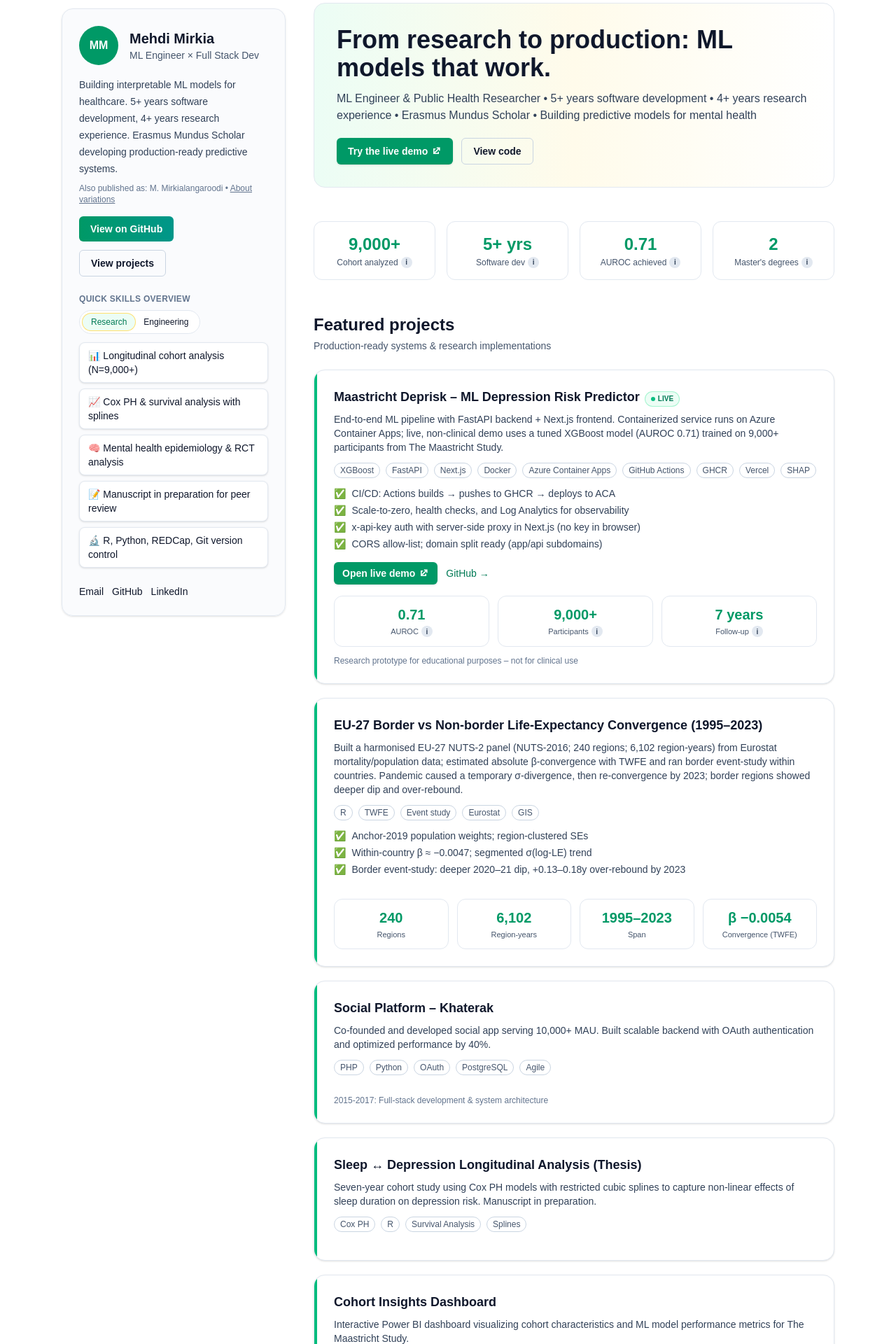
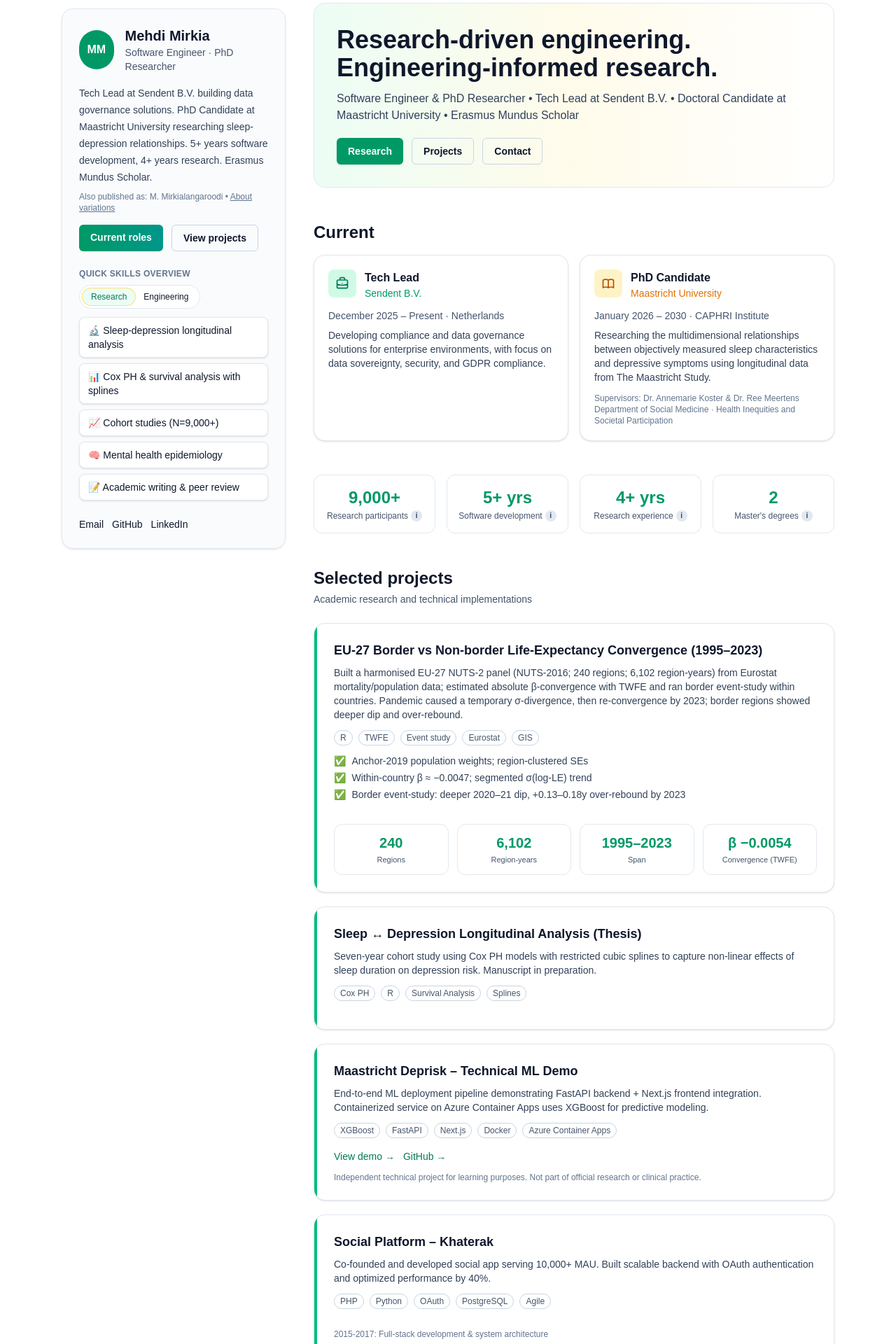
Before and after one commit to mehdimkia/mehdimirkia-landing, a Next.js app: page / in a window 1280 px wide. Shown: the part 20-1940 px from the top of the page at 70% size. Built offline with nearby package versions, Linux system fonts and the light colour scheme.

Commit message:
Update site: Software Engineer @ Sendent + PhD Candidate @ Maastricht

```diff
--- a/app/layout.tsx
+++ b/app/layout.tsx
@@ -4,34 +4,34 @@
 export const metadata: Metadata = {
   metadataBase: new URL("https://mehdimirkia.com"),
   title: {
-    default: "Mehdi Mirkia — Public Health × AI",
+    default: "Mehdi Mirkia — Software Engineer · PhD Researcher",
     template: "%s · Mehdi Mirkia",
   },
   description:
-    "Portfolio showcasing machine learning + public health projects, including depression-risk modeling and full-stack demos.",
+    "Software Engineer at Sendent B.V. and PhD Candidate at Maastricht University. Research in sleep-depression relationships and data governance solutions.",
   icons: { icon: "/favicon.ico" },
   openGraph: {
     type: "website",
     url: "https://mehdimirkia.com",
     siteName: "Mehdi Mirkia",
-    title: "Mehdi Mirkia — Public Health × AI",
+    title: "Mehdi Mirkia — Software Engineer · PhD Researcher",
     description:
-      "Portfolio showcasing ML + public health projects, including depression-risk modeling and full-stack demos.",
+      "Software Engineer at Sendent B.V. and PhD Candidate at Maastricht University.",
     images: [
       {
         url: "/og.png",
         width: 1200,
         height: 630,
-        alt: "Mehdi Mirkia — Public Health × AI",
+        alt: "Mehdi Mirkia — Software Engineer · PhD Researcher",
       },
     ],
     locale: "en_US",
   },
   twitter: {
     card: "summary_large_image",
-    title: "Mehdi Mirkia — Public Health × AI",
+    title: "Mehdi Mirkia — Software Engineer · PhD Researcher",
     description:
-      "Portfolio showcasing ML + public health projects, including depression-risk modeling and full-stack demos.",
+      "Software Engineer at Sendent B.V. and PhD Candidate at Maastricht University.",
     images: ["/og.png"],
   },
   alternates: { canonical: "/" },
@@ -72,9 +72,19 @@
               "@type": "Person",
               name: "Mehdi Mirkia",
               url: "https://mehdimirkia.com",
-              jobTitle: "Machine Learning / Public Health",
+              jobTitle: "Software Engineer & PhD Researcher",
+              worksFor: [
+                {
+                  "@type": "Organization",
+                  name: "Sendent B.V.",
+                },
+                {
+                  "@type": "EducationalOrganization",
+                  name: "Maastricht University",
+                },
+              ],
               sameAs: [
-                "https://www.linkedin.com/in/mehdimirkia",
+                "https://www.linkedin.com/in/mirkia",
                 "https://github.com/mehdimkia",
               ],
             }),
--- a/app/page.tsx
+++ b/app/page.tsx
@@ -82,62 +82,30 @@
 
   const skills: Record<Track, string[]> = {
     phd: [
-      '📊 Longitudinal cohort analysis (N=9,000+)',
-      '📈 Cox PH & survival analysis with splines',
-      '🧠 Mental health epidemiology & RCT analysis',
-      '📝 Manuscript in preparation for peer review',
-      '🔬 R, Python, REDCap, Git version control',
+      '🔬 Sleep-depression longitudinal analysis',
+      '📊 Cox PH & survival analysis with splines',
+      '📈 Cohort studies (N=9,000+)',
+      '🧠 Mental health epidemiology',
+      '📝 Academic writing & peer review',
     ],
     eng: [
-      '🚀 FastAPI + Docker deployment (live on Azure Container Apps)',
-      '⚙️ CI/CD: GitHub Actions → GHCR → ACA',
-      '🔐 x-api-key auth + CORS allow-list',
-      '🌐 Next.js on Vercel (server route proxy)',
-      '🤖 ML (XGBoost, AUROC 0.71, SHAP)',
+      '🏢 Data governance & GDPR compliance',
+      '⚙️ Enterprise software architecture',
+      '🚀 Full-stack development (Next.js, FastAPI)',
+      '🔐 Security & access control systems',
+      '☁️ Cloud deployment (Azure, Docker, CI/CD)',
     ],
   };
 
   /* ---------- Personal metrics ---------- */
   const personalMetrics: Metric[] = [
-    { value: '9,000+', label: 'Cohort analyzed', tooltip: 'The Maastricht Study participants' },
-    { value: '5+ yrs', label: 'Software dev', tooltip: 'Full-stack development experience' },
-    { value: '0.71', label: 'AUROC achieved', tooltip: 'Depression prediction model performance' },
-    { value: '2', label: "Master's degrees", tooltip: 'MPH (UCD) + MSc Public Health (Maastricht, ongoing)' },
-  ];
-
-  /* ---------- Deprisk project metrics ---------- */
-  const depriskMetrics: Metric[] = [
-    { value: '0.71', label: 'AUROC', tooltip: 'Area under the ROC curve on held-out cohort' },
-    { value: '9,000+', label: 'Participants', tooltip: 'Sample size from The Maastricht Study' },
-    { value: '7 years', label: 'Follow-up', tooltip: 'Longitudinal observation horizon' },
+    { value: '9,000+', label: 'Research participants', tooltip: 'The Maastricht Study cohort' },
+    { value: '5+ yrs', label: 'Software development', tooltip: 'Full-stack and ML engineering' },
+    { value: '4+ yrs', label: 'Research experience', tooltip: 'Epidemiology and mental health' },
+    { value: '2', label: "Master's degrees", tooltip: 'MPH (UCD) + MSc Public Health (Maastricht)' },
   ];
 
   const projects: Project[] = [
-    {
-      title: 'Maastricht Deprisk – ML Depression Risk Predictor',
-      live: true,
-      blurb:
-        'End-to-end ML pipeline with FastAPI backend + Next.js frontend. Containerized service runs on Azure Container Apps; live, non-clinical demo uses a tuned XGBoost model (AUROC 0.71) trained on 9,000+ participants from The Maastricht Study.',
-      tags: [
-        'XGBoost', 'FastAPI', 'Next.js', 'Docker', 'Azure Container Apps', 'GitHub Actions', 'GHCR', 'Vercel', 'SHAP',
-      ],
-      primary: {
-        href: 'https://maastrichtdeprisk.mehdimirkia.com/',
-        label: 'Open live demo',
-        external: true,
-      },
-      links: [
-        { href: 'https://github.com/mehdimkia/maastrichtDeprisk', label: 'GitHub', external: true },
-      ],
-      bullets: [
-        'CI/CD: Actions builds → pushes to GHCR → deploys to ACA',
-        'Scale-to-zero, health checks, and Log Analytics for observability',
-        'x-api-key auth with server-side proxy in Next.js (no key in browser)',
-        'CORS allow-list; domain split ready (app/api subdomains)',
-      ],
-      note: 'Research prototype for educational purposes – not for clinical use',
-      metrics: depriskMetrics,
-    },
     {
       title: 'EU-27 Border vs Non-border Life-Expectancy Convergence (1995–2023)',
       blurb:
@@ -157,6 +125,24 @@
       ],
     },
     {
+      title: 'Sleep ↔ Depression Longitudinal Analysis (Thesis)',
+      blurb:
+        'Seven-year cohort study using Cox PH models with restricted cubic splines to capture non-linear effects of sleep duration on depression risk. Manuscript in preparation.',
+      tags: ['Cox PH', 'R', 'Survival Analysis', 'Splines'],
+      links: [],
+    },
+    {
+      title: 'Maastricht Deprisk – Technical ML Demo',
+      blurb:
+        'End-to-end ML deployment pipeline demonstrating FastAPI backend + Next.js frontend integration. Containerized service on Azure Container Apps uses XGBoost for predictive modeling.',
+      tags: ['XGBoost', 'FastAPI', 'Next.js', 'Docker', 'Azure Container Apps'],
+      links: [
+        { href: 'https://maastrichtdeprisk.mehdimirkia.com/', label: 'View demo', external: true },
+        { href: 'https://github.com/mehdimkia/maastrichtDeprisk', label: 'GitHub', external: true },
+      ],
+      note: 'Independent technical project for learning purposes. Not part of official research or clinical practice.',
+    },
+    {
       title: 'Social Platform – Khaterak',
       blurb:
         'Co-founded and developed social app serving 10,000+ MAU. Built scalable backend with OAuth authentication and optimized performance by 40%.',
@@ -165,16 +151,9 @@
       note: '2015-2017: Full-stack development & system architecture',
     },
     {
-      title: 'Sleep ↔ Depression Longitudinal Analysis (Thesis)',
-      blurb:
-        'Seven-year cohort study using Cox PH models with restricted cubic splines to capture non-linear effects of sleep duration on depression risk. Manuscript in preparation.',
-      tags: ['Cox PH', 'R', 'Survival Analysis', 'Splines'],
-      links: [],
-    },
-    {
       title: 'Cohort Insights Dashboard',
       blurb:
-        'Interactive Power BI dashboard visualizing cohort characteristics and ML model performance metrics for The Maastricht Study.',
+        'Interactive Power BI dashboard visualizing cohort characteristics and study metrics for The Maastricht Study.',
       tags: ['Power BI', 'Data Viz', 'ETL'],
       links: [],
     },
@@ -182,18 +161,26 @@
 
   const publications = [
     {
-      role: 'Working paper',
+      role: 'Under Review',
       title:
-        'Further apart, closer again? Pandemic-era divergence and resilience in EU-27 border vs non-border life expectancy, 1995–2023',
-      venue: 'v0.18 (2025)',
+        'Pandemic-era divergence and resilience in EU-27 border vs non-border life expectancy, 1995–2023',
+      venue: 'Mirkia, M., & Hrzic, R.',
       year: '2025',
       link: '#',
     },
     {
       role: 'In Preparation',
       title:
-        'Sleep Duration and Sleep Fragmentation as Predictors of Incident Depressive Symptoms',
-      venue: 'Target: Journal of Sleep Health',
+        'Sleep Duration and Sleep Breaks as Predictors of Incident Depressive Symptoms: A Longitudinal Analysis of Objectively Measured Sleep in The Maastricht Study',
+      venue: 'Target: Sleep Health',
+      year: '2025',
+      link: '#',
+    },
+    {
+      role: 'Poster Presentation',
+      title:
+        'Sleep Duration and Sleep Breaks as Predictors of Incident Depressive Symptoms',
+      venue: 'European Conference on Mental Health (ECMH), Antwerp',
       year: '2025',
       link: '#',
     },
@@ -203,13 +190,6 @@
       venue: '1st Int. Conf. Psychology & Social Sciences, Babol',
       year: '2022',
       link: 'https://civilica.com/doc/1698998',
-    },
-    {
-      role: 'Invited Talk',
-      title: 'New Concepts of Schema Therapy',
-      venue: 'ASLATES Conference, Mexico City',
-      year: '2021',
-      link: '#',
     },
   ];
 
@@ -267,13 +247,14 @@
               <div className="grid h-14 w-14 place-items-center rounded-full bg-emerald-600 text-white font-bold">MM</div>
               <div>
                 <h1 className="text-xl font-extrabold">Mehdi Mirkia</h1>
-                <p className="text-sm text-slate-600 dark:text-slate-300">ML Engineer × Full Stack Dev</p>
+                <p className="text-sm text-slate-600 dark:text-slate-300">Software Engineer · PhD Researcher</p>
               </div>
             </div>
 
             <p className="mt-4 text-sm leading-6 text-slate-700 dark:text-slate-300">
-              Building interpretable ML models for healthcare. 5+ years software development, 4+ years research experience.
-              Erasmus Mundus Scholar developing production-ready predictive systems.
+              Tech Lead at Sendent B.V. building data governance solutions.
+              PhD Candidate at Maastricht University researching sleep-depression relationships.
+              5+ years software development, 4+ years research. Erasmus Mundus Scholar.
             </p>
 
             <p className="mt-2 text-xs text-slate-500 dark:text-slate-400">
@@ -283,12 +264,10 @@
 
             <div className="mt-4 flex flex-wrap gap-3">
               <a
-                href="https://github.com/mehdimkia/maastrichtDeprisk"
-                target="_blank"
-                rel="noopener noreferrer"
+                href="#current-roles"
                 className="rounded-md bg-gradient-to-r from-emerald-600 to-teal-600 px-4 py-2 text-sm font-semibold text-white transition hover:from-emerald-700 hover:to-teal-700"
               >
-                View on GitHub
+                Current roles
               </a>
               <a
                 href="#projects"
@@ -335,33 +314,80 @@
         <div className="space-y-12">
           {/* HERO */}
           <section className="rounded-2xl border border-slate-200 bg-gradient-to-r from-emerald-50 via-amber-50 to-white p-8 dark:border-slate-800 dark:from-slate-900 dark:via-amber-900/10 dark:to-slate-950">
-            <h2 className="text-3xl font-black sm:text-4xl">From research to production: ML models that work.</h2>
+            <h2 className="text-3xl font-black sm:text-4xl">Research-driven engineering. Engineering-informed research.</h2>
             <p className="mt-3 max-w-2xl text-slate-700 dark:text-slate-300">
-              ML Engineer & Public Health Researcher • 5+ years software development • 4+ years research experience •
-              Erasmus Mundus Scholar • Building predictive models for mental health
+              Software Engineer & PhD Researcher • Tech Lead at Sendent B.V. • Doctoral Candidate at Maastricht University •
+              Erasmus Mundus Scholar
             </p>
-            {/* HERO CTAs */}
             <div className="mt-5 flex flex-wrap gap-3">
               <a
-                href="https://maastrichtdeprisk.mehdimirkia.com/"
-                target="_blank"
-                rel="noopener noreferrer"
+                href="#research"
                 className="inline-flex items-center rounded-md bg-emerald-600 px-4 py-2 text-sm font-semibold text-white shadow-sm hover:bg-emerald-700 focus-visible:outline-none focus-visible:ring-2 focus-visible:ring-emerald-400"
               >
-                Try the live demo
-                <svg viewBox="0 0 20 20" aria-hidden="true" fill="currentColor" className="ml-1 h-4 w-4">
-                  <path d="M11 3h6v6h-2V6.414l-7.293 7.293-1.414-1.414L13.586 5H11V3z" />
-                  <path d="M5 5h4v2H7v6h6v-2h2v4H5V5z" />
-                </svg>
+                Research
               </a>
               <a
-                href="https://github.com/mehdimkia/maastrichtDeprisk"
-                target="_blank"
-                rel="noopener noreferrer"
+                href="#projects"
                 className="inline-flex items-center rounded-md border border-slate-300 px-4 py-2 text-sm font-semibold hover:bg-slate-100 dark:border-slate-700 dark:hover:bg-slate-800/50"
               >
-                View code
+                Projects
               </a>
+              <a
+                href="#contact"
+                className="inline-flex items-center rounded-md border border-slate-300 px-4 py-2 text-sm font-semibold hover:bg-slate-100 dark:border-slate-700 dark:hover:bg-slate-800/50"
+              >
+                Contact
+              </a>
+            </div>
+          </section>
+
+          {/* Current Roles */}
+          <section id="current-roles">
+            <h3 className="text-2xl font-bold">Current</h3>
+            <div className="mt-4 grid gap-4 md:grid-cols-2">
+              <div className="rounded-2xl border border-slate-200 bg-white p-5 shadow-sm dark:border-slate-800 dark:bg-slate-900/70">
+                <div className="flex items-start gap-3">
+                  <div className="grid h-10 w-10 flex-shrink-0 place-items-center rounded-lg bg-emerald-100 text-emerald-700 dark:bg-emerald-900/40 dark:text-emerald-300">
+                    <svg className="h-5 w-5" fill="none" stroke="currentColor" viewBox="0 0 24 24">
+                      <path strokeLinecap="round" strokeLinejoin="round" strokeWidth={2} d="M21 13.255A23.931 23.931 0 0112 15c-3.183 0-6.22-.62-9-1.745M16 6V4a2 2 0 00-2-2h-4a2 2 0 00-2 2v2m4 6h.01M5 20h14a2 2 0 002-2V8a2 2 0 00-2-2H5a2 2 0 00-2 2v10a2 2 0 002 2z" />
+                    </svg>
+                  </div>
+                  <div>
+                    <h4 className="font-semibold">Tech Lead</h4>
+                    <p className="text-sm text-emerald-600 dark:text-emerald-400">Sendent B.V.</p>
+                  </div>
+                </div>
+                <p className="mt-3 text-sm text-slate-600 dark:text-slate-300">
+                  December 2025 – Present · Netherlands
+                </p>
+                <p className="mt-2 text-sm text-slate-700 dark:text-slate-300">
+                  Developing compliance and data governance solutions for enterprise environments, with focus on data sovereignty, security, and GDPR compliance.
+                </p>
+              </div>
+
+              <div className="rounded-2xl border border-slate-200 bg-white p-5 shadow-sm dark:border-slate-800 dark:bg-slate-900/70">
+                <div className="flex items-start gap-3">
+                  <div className="grid h-10 w-10 flex-shrink-0 place-items-center rounded-lg bg-amber-100 text-amber-700 dark:bg-amber-900/40 dark:text-amber-300">
+                    <svg className="h-5 w-5" fill="none" stroke="currentColor" viewBox="0 0 24 24">
+                      <path strokeLinecap="round" strokeLinejoin="round" strokeWidth={2} d="M12 6.253v13m0-13C10.832 5.477 9.246 5 7.5 5S4.168 5.477 3 6.253v13C4.168 18.477 5.754 18 7.5 18s3.332.477 4.5 1.253m0-13C13.168 5.477 14.754 5 16.5 5c1.747 0 3.332.477 4.5 1.253v13C19.832 18.477 18.247 18 16.5 18c-1.746 0-3.332.477-4.5 1.253" />
+                    </svg>
+                  </div>
+                  <div>
+                    <h4 className="font-semibold">PhD Candidate</h4>
+                    <p className="text-sm text-amber-600 dark:text-amber-400">Maastricht University</p>
+                  </div>
+                </div>
+                <p className="mt-3 text-sm text-slate-600 dark:text-slate-300">
+                  January 2026 – 2030 · CAPHRI Institute
+                </p>
+                <p className="mt-2 text-sm text-slate-700 dark:text-slate-300">
+                  Researching the multidimensional relationships between objectively measured sleep characteristics and depressive symptoms using longitudinal data from The Maastricht Study.
+                </p>
+                <div className="mt-3 text-xs text-slate-500 dark:text-slate-400">
+                  <p>Supervisors: Dr. Annemarie Koster & Dr. Ree Meertens</p>
+                  <p>Department of Social Medicine · Health Inequities and Societal Participation</p>
+                </div>
+              </div>
             </div>
           </section>
 
@@ -370,9 +396,9 @@
 
           {/* Projects */}
           <section id="projects">
-            <h3 className="text-2xl font-bold">Featured projects</h3>
+            <h3 className="text-2xl font-bold">Selected projects</h3>
             <p className="mt-1 text-sm text-slate-600 dark:text-slate-300">
-              Production-ready systems & research implementations
+              Academic research and technical implementations
             </p>
             <div className="mt-6 space-y-5">
               {projects.map((p) => (
@@ -455,9 +481,9 @@
             </div>
           </section>
 
-          {/* Publications */}
-          <section id="publications" className="rounded-2xl border border-slate-200 bg-slate-50/70 p-6 dark:border-slate-800 dark:bg-slate-900/60">
-            <h3 className="text-2xl font-bold">Publications & Presentations</h3>
+          {/* Publications / Research */}
+          <section id="research" className="rounded-2xl border border-slate-200 bg-slate-50/70 p-6 dark:border-slate-800 dark:bg-slate-900/60">
+            <h3 className="text-2xl font-bold">Research</h3>
             <div className="mt-4 space-y-4">
               {publications.map((pub) => (
                 <div key={pub.title} className="border-l-2 border-emerald-500 pl-4">
@@ -528,31 +554,19 @@
           {/* Contact */}
           <section id="contact" className="pb-10">
             <div className="rounded-2xl border border-slate-200 bg-white p-6 shadow-sm dark:border-slate-800 dark:bg-slate-900/60">
-              <h3 className="mb-6 text-center text-xl font-semibold">Let&apos;s connect</h3>
-              <div className="grid gap-4 md:grid-cols-2">
-                <div className="rounded-xl border border-slate-200 p-4 dark:border-slate-700">
-                  <h4 className="flex items-center gap-2 font-semibold">💻 For Tech Teams</h4>
-                  <p className="mt-2 text-sm text-slate-600 dark:text-slate-300">ML Engineer / Full-stack roles</p>
-                  <div className="mt-3 space-y-2">
-                    <a href="#" className="block text-sm text-emerald-600 hover:underline dark:text-emerald-400">→ Download ML/Data Science CV</a>
-                    <a href="#" className="block text-sm text-emerald-600 hover:underline dark:text-emerald-400">→ Download Software Dev CV</a>
-                  </div>
-                </div>
-                <div className="rounded-xl border border-slate-200 p-4 dark:border-slate-700">
-                  <h4 className="flex items-center gap-2 font-semibold">🎓 For Research Groups</h4>
-                  <p className="mt-2 text-sm text-slate-600 dark:text-slate-300">PhD positions & collaborations</p>
-                  <div className="mt-3 space-y-2">
-                    <a href="#" className="block text-sm text-emerald-600 hover:underline dark:text-emerald-400">→ Download Academic CV</a>
-                    <a href="#" className="block text-sm text-emerald-600 hover:underline dark:text-emerald-400">→ Research statement</a>
-                  </div>
-                </div>
-              </div>
-              <div className="mt-6 flex items-center justify-center gap-4">
-                <a href="mailto:mehdimirkia@gmail.com" className="rounded-md bg-emerald-600 px-6 py-2 text-sm font-medium text-white transition-colors hover:bg-emerald-700">
-                  Email me directly
+              <h3 className="mb-2 text-center text-xl font-semibold">Get in touch</h3>
+              <p className="mb-6 text-center text-sm text-slate-600 dark:text-slate-300">
+                For professional inquiries or research collaboration
+              </p>
+              <div className="flex flex-wrap items-center justify-center gap-4">
+                <a href="mailto:mirkia.mehdi@gmail.com" className="rounded-md bg-emerald-600 px-6 py-2 text-sm font-medium text-white transition-colors hover:bg-emerald-700">
+                  Email
                 </a>
                 <a href="https://www.linkedin.com/in/mirkia" target="_blank" rel="noopener noreferrer" className="rounded-md border border-slate-300 px-6 py-2 text-sm font-medium transition-colors hover:bg-slate-100 dark:border-slate-700 dark:hover:bg-slate-800/40">
-                  Message on LinkedIn
+                  LinkedIn
+                </a>
+                <a href="https://github.com/mehdimkia" target="_blank" rel="noopener noreferrer" className="rounded-md border border-slate-300 px-6 py-2 text-sm font-medium transition-colors hover:bg-slate-100 dark:border-slate-700 dark:hover:bg-slate-800/40">
+                  GitHub
                 </a>
               </div>
             </div>
```
